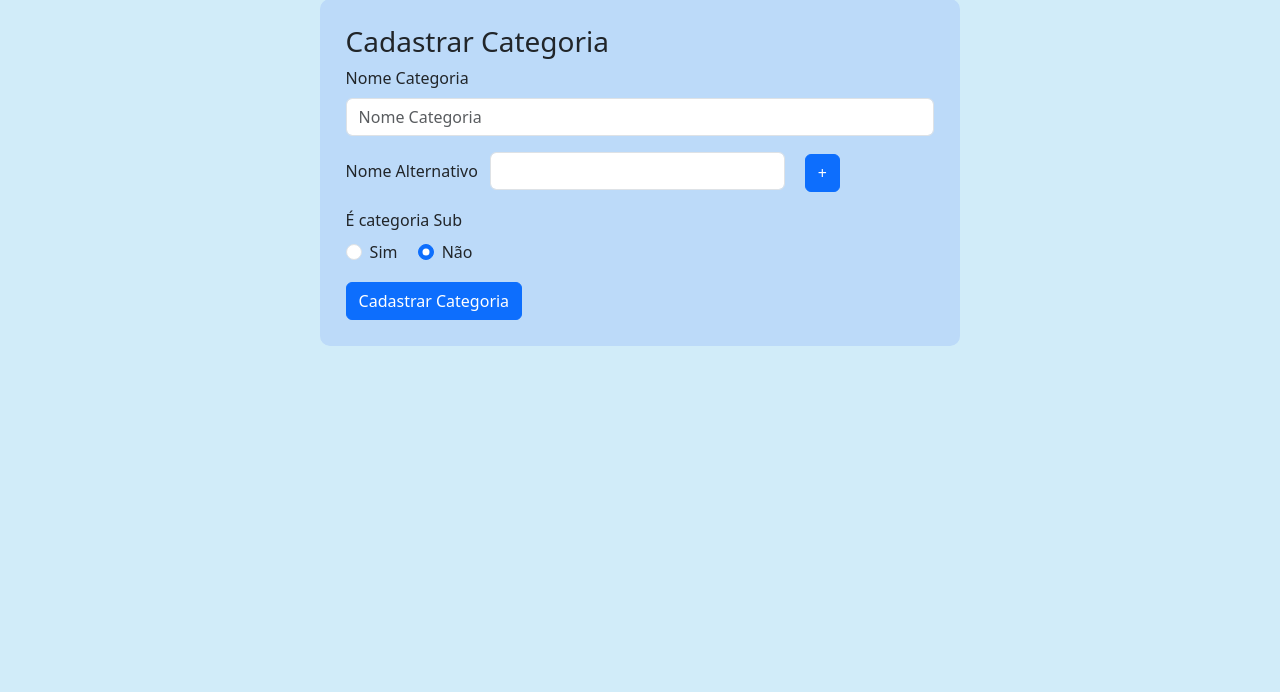
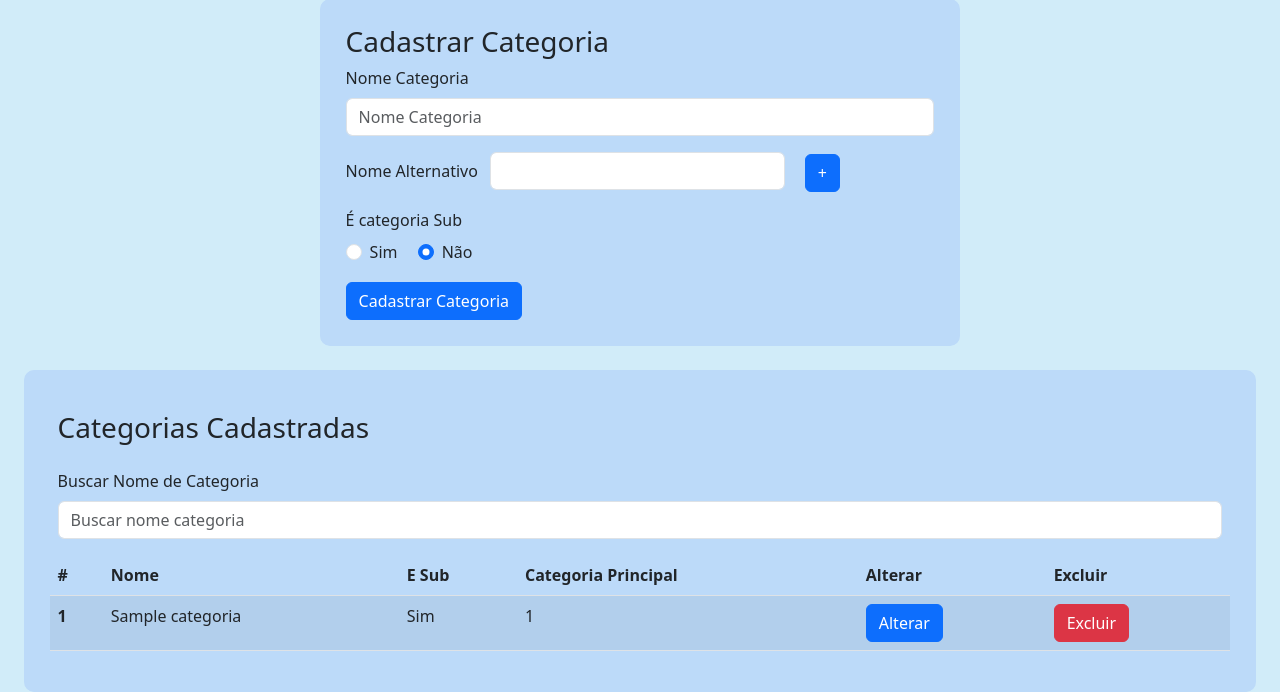
Before and after one commit to williamjmrosa/RepositorioVirtualTCC, a PHP site: page /visao/telaCadastroCategoria.php in a window 1280 px wide. Shown: the part 117-809 px from the top of the page. Before the commit the page ends 463 px from the top, so only its background shows below. Run offline with PHP 8.4, Linux system fonts and the light colour scheme; tables that the repository leaves empty hold one stand-in row (values such as "Sample post").

Commit message:
Em andamento alterarCategoria

```diff
--- a/Modelo/categoria.class.php
+++ b/Modelo/categoria.class.php
@@ -29,11 +29,11 @@ class Categoria{
 
     //Método toString
     public function __toString(){
-        nl2br("ID Categoria: $this->idCategoria
+        return nl2br("ID Categoria: $this->idCategoria
                 Nome: $this->nome
                 É subCategoria: $this->eSub
                 ID Categoria Principal: $this->categoriaPrincipal
-                Nome Alternativo: $this->nomeAlternativo");
+                Nome Alternativo: ".$this->nomeAlternativo[0]);
     }
 
 }
--- /dev/null
+++ b/alterarCadastros/alterarCategoria.php
@@ -0,0 +1,70 @@
+<?php
+include_once '../Modelo/categoria.class.php';
+include_once '../dao/categoriadao.class.php';
+function montarListaCategoria($categorias){
+    if (is_array($categorias) && count($categorias) > 0) {
+        foreach ($categorias as $c) {
+            $eSub = $c->eSub == 0 ? 'Não' : 'Sim';
+            echo '<tr>
+                    <th scope="row">' . $c->idCategoria . '</th>
+                        <td>' . $c->nome . '</td>
+                        <td>' . $eSub . '</td>
+                        <td>' . $c->categoriaPrincipal . '</td>
+                        <td><a href="' . $c->idCategoria . '" class="btn btn-primary alterarCategoria" onclick="preencherForm(this,event)">Alterar</a></td>
+                        <td><a href="../controle/categoria-controle.php?OP=3&id=' . $c->idCategoria . '" class="btn btn-danger excluir">Excluir</a></td>
+                </tr>';
+        }
+    }
+}
+
+if(isset($_GET['OP'])) {
+    $OP = filter_var($_GET['OP'], FILTER_SANITIZE_NUMBER_INT);
+
+    switch ($OP) {
+        //Listar Categorias
+        case 1:
+                $cDAO = new CategoriaDAO();
+                $categorias = $cDAO->listarCategoria();
+
+                montarListaCategoria($categorias);
+            break;
+        //Buscar Categorias por nome
+        case 2:
+            if (isset($_GET['BUSCA'])) {
+                $busca = filter_var($_GET['BUSCA'], FILTER_SANITIZE_SPECIAL_CHARS);
+
+                $cDAO = new CategoriaDAO();
+                $categorias = $cDAO->buscarCategoriasPorNome($busca);
+
+                montarListaCategoria($categorias);
+            }else{
+                header('Location: ../alterarCadastros/alterarCategoria.php?OP=1');
+            }
+            break;
+        //Alterar Categoria
+        case 3:
+            if(isset($_GET['id'])){
+                $id = filter_var($_GET['id'], FILTER_SANITIZE_NUMBER_INT);
+
+                $cDAO = new CategoriaDAO();
+                $categoria = array();
+                $categoria[] = $cDAO->buscarCategoriasPorId($id);
+                if(!empty($categoria)){
+                    echo json_encode($categoria);
+                }else{
+                    trigger_error("Nenhuma categoria encontrada.", E_USER_ERROR);
+                }
+
+                //montarListaCategoria($categoria);
+
+            }
+            break;
+        default:
+            header('Location: ../alterarCadastros/alterarCategoria.php?OP=1');
+            break;
+
+    }
+}else{
+    header('Location: ../alterarCadastros/alterarCategoria.php?OP=1');
+}
+?>
--- a/dao/categoriadao.class.php
+++ b/dao/categoriadao.class.php
@@ -8,6 +8,7 @@ class CategoriaDAO{
         $this->conexao = ConexaoBanco::getInstancia();
     }
 
+    // Cadastrar Categoria
     public function cadastrarCategoria(Categoria $categoria){
         try{
             $stat = $this->conexao->prepare("Insert into categoria(idCategoria,nome,eSub,categoriaPrincipal) values (null,?,?,?)");
@@ -19,8 +20,10 @@ class CategoriaDAO{
 
             $categoria->idCategoria = $this->conexao->lastInsertId();
 
-            foreach($categoria->nomeAlternativo as $v){
-                $this->cadastrarNomeAlternativo($v,$categoria->idCategoria);
+            if(!empty($categoria->nomeAlternativo)){
+                foreach($categoria->nomeAlternativo as $v){
+                    $this->cadastrarNomeAlternativo($v,$categoria->idCategoria);
+                }
             }
 
         } catch (PDOException $ex){
@@ -28,6 +31,7 @@ class CategoriaDAO{
         }
     }
 
+    // Listar Categorias
     public function listarCategoria(){
         try{
             $stat = $this->conexao->prepare("Select * from categoria");
@@ -43,6 +47,7 @@ class CategoriaDAO{
         }
     }
 
+    // Listar Categorias principais
     public function listarCategoriaPrincipal(){
         try{
             $stat = $this->conexao->prepare("Select * from categoria where eSub = 0");
@@ -58,6 +63,7 @@ class CategoriaDAO{
         }
     }
 
+    // Buscar Categorias principal por nome
     public function buscarCategoriaPrincipalPorNome($nome){
         try{
             $stat = $this->conexao->prepare("Select c.idCategoria, c.nome, c.eSub, c.categoriaPrincipal from categoria as c join nomeAlternativo as na on c.idCategoria = na.idCategoria where eSub = 0 and nome like ? or nomeAlternativo like ? UNION Select idCategoria, nome, eSub, categoriaPrincipal from categoria where eSub = 0 and nome like ?");
@@ -77,6 +83,7 @@ class CategoriaDAO{
         }
     }
 
+    // Listar Categorias secundarias
     public function listarSubCategorias(){
         try{
             $stat = $this->conexao->prepare("Select * from categoria where eSub = 1");
@@ -92,6 +99,7 @@ class CategoriaDAO{
         }
     }
 
+    // Listar Categorias secundarias por categoria principal
     public function listarSubCategoriasPelaPrincipal($id){
         try{
             $stat = $this->conexao->prepare("Select * from categoria where eSub = 1 and categoriaPrincipal = ?");
@@ -109,6 +117,7 @@ class CategoriaDAO{
         }
     }
 
+    // Buscar Categorias secundarias por nome
     public function buscarSubCategoriasPorNome($nome){
         try{
             $stat = $this->conexao->prepare("Select * from categoria as c inner join nomeAlternativo as na on c.idCategoria = na.idCategoria where eSub = 1 and nome like ? or nomeAlternativo like ?");
@@ -128,6 +137,7 @@ class CategoriaDAO{
         }
     }
 
+    // Buscar Categorias secundarias por nome relacionado a categoria principal
     public function buscarSubCategoriasPorNomeRelacionadoPrincipal($nome,$id){
         try{
             $stat = $this->conexao->prepare("Select c.idCategoria, c.nome, c.eSub, c.categoriaPrincipal from categoria as c inner join nomeAlternativo as na on c.idCategoria = na.idCategoria where c.categoriaPrincipal IN ($id) and eSub = 1 and nome like ? or nomeAlternativo like ? UNION Select idCategoria, nome, eSub, categoriaPrincipal from categoria where eSub = 1 and categoriaPrincipal IN ($id) and nome like ?");
@@ -147,6 +157,60 @@ class CategoriaDAO{
             echo $ex->getMessage();
         }
 
+    }
+
+    // Buscar Categorias por nome
+    public function buscarCategoriasPorNome($nome){
+        try{
+            $stat = $this->conexao->prepare("Select c.idCategoria, c.nome, c.eSub, c.categoriaPrincipal from categoria as c left join nomeAlternativo as na on c.idCategoria = na.idCategoria where nome like ? or na.nomeAlternativo like ?");
+
+            $stat->bindValue(1,"%".$nome."%");
+            $stat->bindValue(2,"%".$nome."%");
+
+            $stat->execute();
+
+            $array = $stat->fetchAll(PDO::FETCH_CLASS, 'Categoria');
+
+            return $array;
+
+        }catch(PDOException $ex){
+            echo $ex->getMessage();
+        }
+
+    }
+
+    // Buscar Categoria por idCategoria
+    public function buscarCategoriasPorId($id){
+        try{
+            $stat = $this->conexao->prepare("Select * from categoria where idCategoria = ?");
+            $stat->bindValue(1,$id);
+            $stat->execute();
+
+            $categoria = $stat->fetch(PDO::FETCH_ASSOC);
+
+            $categoria['nomeAlternativo'] = $this->buscarNomeAlternativoPorId($categoria['idCategoria']);
+
+            return $categoria;
+
+        }catch(PDOException $ex){
+            echo $ex->getMessage();
+        }
+    }
+
+    // Burcar nomeAlternativo por idCategoria
+    public function buscarNomeAlternativoPorId($id){
+        try{
+            $stat = $this->conexao->prepare("Select * from nomeAlternativo where idCategoria = ?");
+            $stat->bindValue(1,$id);
+            $stat->execute();
+
+            $array = $stat->fetchAll(PDO::FETCH_ASSOC);
+
+            return $array;
+
+        }catch(PDOException $ex){
+            echo $ex->getMessage();
+        }
     }
 
     public function cadastrarNomeAlternativo($nomeAlternativo,$idCategoria){
@@ -176,5 +240,17 @@ class CategoriaDAO{
             return $ex->getMessage();
         }
     }
+
+    public function alterarNomeAlternativo(Categoria $categoria){
+        try{
+            $stat = $this->conexao->prepare("Update nomeAlternativo set nomeAlternativo =? where idCategoria =?");
+            $stat->bindValue(1,$categoria->nomeAlternativo);
+            $stat->bindValue(2,$categoria->idNomeAlternativo);
+            $stat->execute();
+
+        } catch (PDOException $ex){
+            return $ex->getMessage();
+        }
+    }
 }
 ?>
--- a/visao/telaCadastroCategoria.php
+++ b/visao/telaCadastroCategoria.php
@@ -70,7 +70,7 @@ include_once('../Modelo/categoria.class.php');
   </div>
   <div class="corpo">
     <div class="cadastro w-auto">
-      <form class="row" method="post" action="../controle/categoria-controle.php?OP=1">
+      <form id="cadastrarCategoria" class="row" method="post" action="../controle/categoria-controle.php?OP=1">
         <!-- Mensagens de Alerta do retorno do Cadastro -->
         <?php
 
@@ -153,6 +153,33 @@ include_once('../Modelo/categoria.class.php');
         </div>
       </form>
     </div>
+    <div class="row g-3 m-4 cadastro w-auto">
+      <div class="col-12">
+        <h3>Categorias Cadastradas</h3>
+      </div>
+      <div class="col-12">
+        <label class="form-label" for="buscarNome"> Buscar Nome de Categoria</label>
+        <input type="text" class="form-control" id="buscarNome" name="buscarNome" placeholder="Buscar nome categoria">
+      </div>
+        <table class="table table-striped">
+          <thead>
+            <tr>
+              <th scope="col">#</th>
+              <th scope="col">Nome</th>
+              <th scope="col">E Sub</th>
+              <th scope="col">Categoria Principal</th>
+              <th scope="col">Alterar</th>
+              <th scope="col">Excluir</th>
+            </tr>
+          </thead>
+          <tbody id="alterar">
+            <!-- Inicio da Lista de Categoria para Alterar/Excluir -->
+            <!-- Carregamento da Lista de Categorias via JS -->
+            <!-- Fim da Lista de Categoria para Alterar/Excluir -->
+          </tbody>
+        </table>
+      </div>
+    </div>
   </div>
   <script src="../Framework/js/jquery-3.6.4.js"></script>
   <script src="../Framework/js/popper.min.js"></script>
```
Also changed, not shown: controle/categoria-controle.php (+10 -8 lines), js/js-cadastro-categoria.js (+84 -2 lines).
